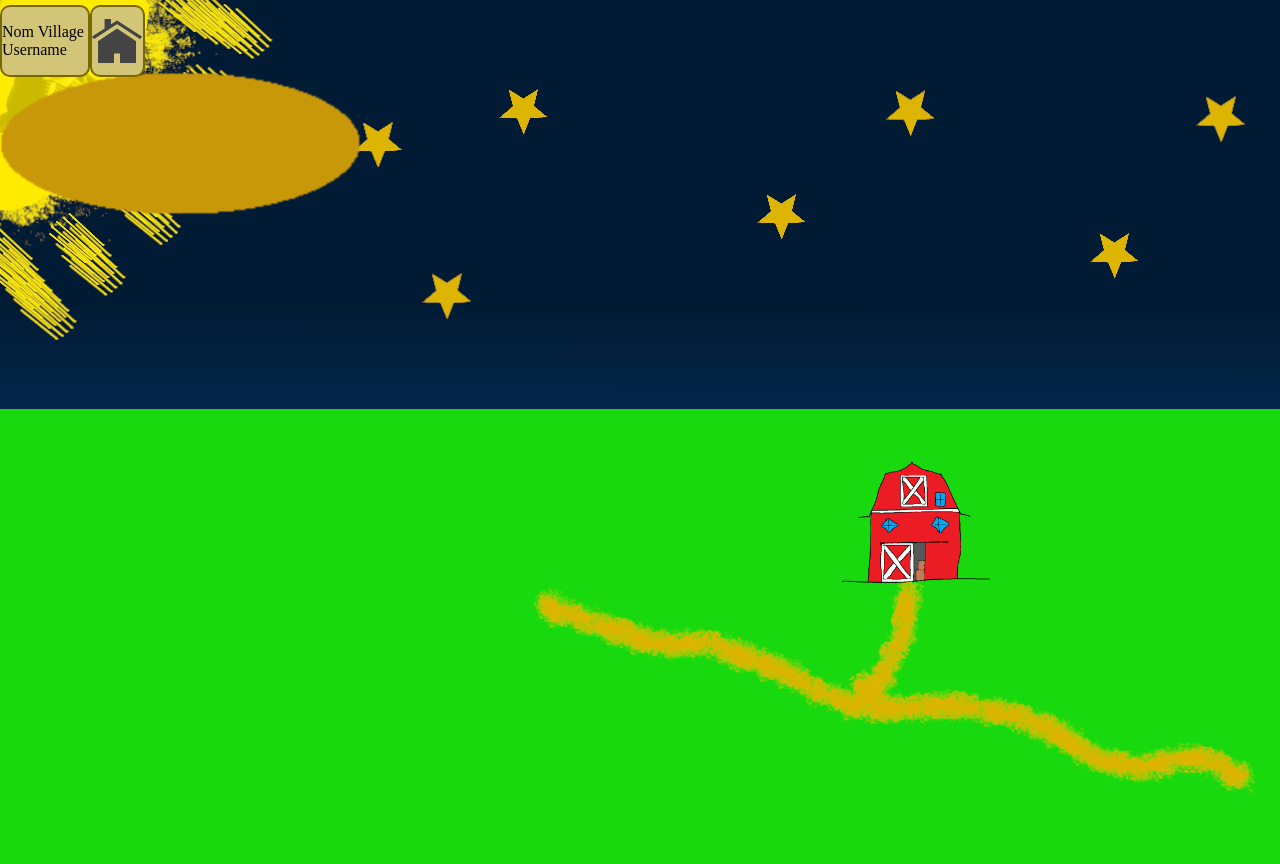
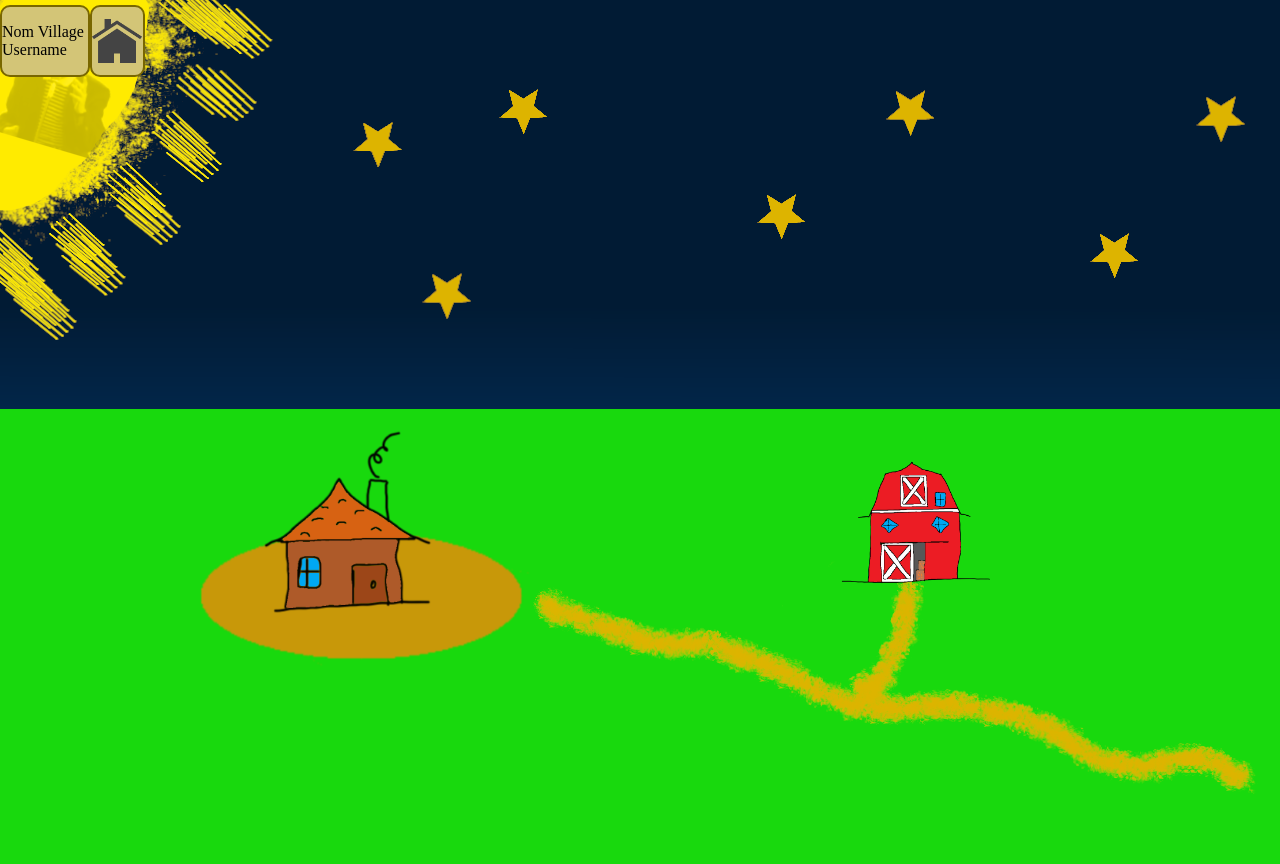
Before and after one commit to Maxime-Lenfant/PIW, a Flask app: page /cecinestpasunebackdoor in a window 1280 px wide. Shown: the top 864 px of the page. Run offline with Flask 3, Linux system fonts and the light colour scheme; some libraries are stand-ins or nearby versions.

Commit message:
beaucoup d'amelioration html début de l'ajax ajout de nouvelles images

```diff
--- a/Code/main.py
+++ b/Code/main.py
@@ -70,6 +70,14 @@
     else:"""
     return render_template("auth.html")
 
+#test route post get
+@app.route('/infoBat', methods=['GET'])
+def get_message():
+    nom_bat = request.args.get('nom_bat')
+    print(nom_bat)
+
+    return jsonify({'nom_bat': nom_bat})
+
 def hash_sha512(value: str) -> str:
     h = hashlib.sha512()
     h.update(value.encode())
--- a/Code/static/css/casscadeDeSwag.css
+++ b/Code/static/css/casscadeDeSwag.css
@@ -18,7 +18,7 @@
     top: 5px; /* Définie le haut de la page pour cet élément comme étant à 5 pixel plus bas que l'originale. Cela permet de ne pas avoir la barre de navigation qui soit trop collé au hauut de page */
     display: grid;
     grid-template-columns: 7% 55px;
-    z-index: 10;
+    z-index: 9;
 }
 
 
@@ -40,7 +40,7 @@
     border-radius: 10px;
 }
 
-#entrepot{
+#Entrepot{
     opacity: 100%;
     left: 840px;
     top: 450px;
@@ -81,3 +81,72 @@
         position: absolute;
         display: inline-block;
 }
+
+#MaisonC{
+    top: 460px;
+    left: 200px;
+    height: auto;
+    width: 330px;
+    position: absolute;
+
+}
+
+#MaisonIm{
+    top: 350px;
+    left: 250px;
+    height: auto;
+    width: 200px;
+    position: absolute;
+}
+
+/* TEST MODAL */
+.popUp {
+    display: none; /* Hidden by default */
+    position: fixed; /* Stay in place */
+    z-index: 1; /* Sit on top */
+    padding-top: 100px; /* Location of the box */
+    left: 0;
+    top: 0;
+    width: 100%; /* Full width */
+    height: 100%; /* Full height */
+    overflow: auto; /* Enable scroll if needed */
+    background-color: rgba(0,0,0,0.5); /* Black w/ opacity */
+  }
+
+  .ContenuPopUp {
+    margin: auto;
+    display: block;
+    width: 80%;
+    height: 80%;
+    background-color: antiquewhite;
+    border: 2px solid #796700;
+    border-radius: 10px;
+  }
+
+  @keyframes zoom {
+    from {transform: scale(0.1)}
+    to {transform: scale(1)}
+  }
+
+  /* The Close Button */
+  #BoutonCroix {
+    position: absolute;
+    top: 100px;
+    right: 35px;
+    color: #f1f1f1;
+    font-size: 40px;
+    font-weight: bold;
+    transition: 0.3s;
+    z-index: 10;
+  }
+
+  #BoutonCroix:hover,
+  #BoutonCroix:focus {
+    color: #bbb;
+    text-decoration: none;
+    cursor: pointer;
+  }
+
+  #titrePopUp{
+    text-align: center;
+  }
--- a/Code/static/js/hackDeLaNASA.js
+++ b/Code/static/js/hackDeLaNASA.js
@@ -1,23 +1,55 @@
 $(document).ready(function(){
-    $("#infoEntrepot").hide();
+  // Cacher le texte d'info
+  $(".texteInfo").hide();
+
+  // Texte sous l'entrepot
   $("#entrepotIm").hover(function(){
       $("#infoEntrepot").show();
     },
     function(){
       $("#infoEntrepot").hide();
     });
+
+  // Changer le texte
   $("#entrepotIm").click(function(){
     $("#infoEntrepot").text("Entrepot - niv2");
   });
 
+  // Affciher le pop up
   $(".cercle").hover(function(){
     $(this).css("filter", "brightness(0.5)");
   },
   function(){
     $(this).css("filter", "brightness(1)");
   });
+
   $("#entrepotIm").click(function(){
     $("#infoEntrepot").text("Entrepot - niv2");
   });
 
+
+  $(".cercle").click(function(){
+    $(".popUp").css("display", "block");
   });
+
+  $("#BoutonCroix").click(function() {
+    $(".popUp").css("display", "none");
+  });
+
+
+// test ajax post get
+
+$(".cercle").click(function() {
+  $.ajax({
+      url: "/infoBat",
+      type: "GET",
+      data: { "nom_bat" : $(this).attr("id") },
+      success: function(response) {
+          $("#titrePopUp").text(response.nom_bat+" niveau 1")
+      },
+      error: function(error) {
+          console.log("PLEURE CHIALE MIAULE SALE FRAUDE", error);
+      }
+  });
+});
+  });
--- a/Code/templates/jeusupergenial.html
+++ b/Code/templates/jeusupergenial.html
@@ -3,8 +3,8 @@
 <html>
     <head>
         <meta charset="ansci">
-        <title> PIW </title>
-        <link rel="icon" href="">
+        <title id="titre page"> PIW </title>
+        <link rel="icon" href="{{url_for('static', filename='images/PIWlogo.png') }}">
         <link rel="stylesheet" href="{{url_for('static', filename='css/casscadeDeSwag.css') }}">
         <script src="https://ajax.googleapis.com/ajax/libs/jquery/3.7.1/jquery.min.js"></script>
         <script src="{{url_for('static', filename='js/hackDeLaNASA.js')}}"></script>
@@ -23,12 +23,26 @@
                 </div>
             </div>
 
-            <img id="cercleMaison" class="cercle" src="{{url_for('static', filename='images/cercleMaison.png')}}"></img>
+            <div id="Maison" class="cercle">
+            <img id="MaisonC" src="{{url_for('static', filename='images/cercleMaison.png')}}">
+            <img id="MaisonIm"  src="{{url_for('static', filename='images/maison.png') }}">
+            </img>
+            </div>
 
-        <div id = "entrepot" class="batiment">
+
+        <div id = "Entrepot" class="cercle">
             <img id="entrepotIm" src="{{url_for('static', filename='images/entrepot.png')}}"></img>
             <span id="infoEntrepot" class="texteInfo">Entrepot - niv.1</span>
         </div>
 
+            <!-- The Modal -->
+    <div id="popUpStat" class="popUp">
+        <span id="BoutonCroix">&times;</span>
+        <div class="ContenuPopUp">
+            <h1 id="titrePopUp">[placeholder nom_batiment-niveau]</h1>
+            <img id="marteau" src="{{url_for('static', filename='') }}">
+        </div>
+    </div>
+
     </body>
 </html>
```
Also changed, not shown: Code/static/images/PIWlogo.png (added), Code/static/images/helo.png (added). Lines whose indentation alone changed are shown as unchanged.
